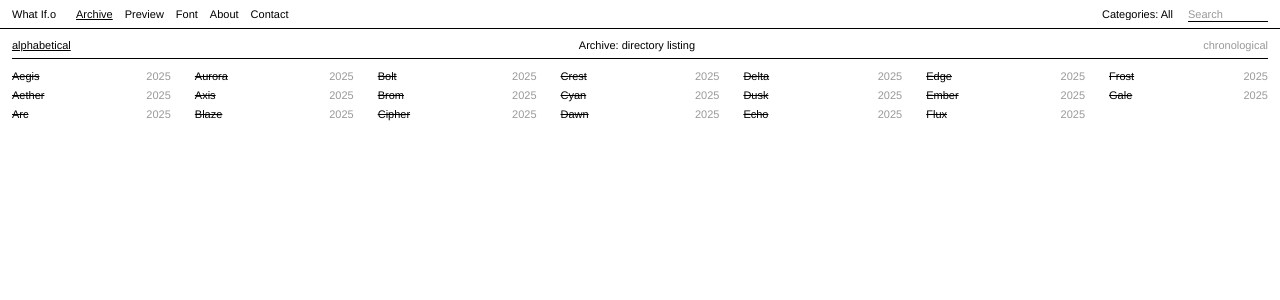
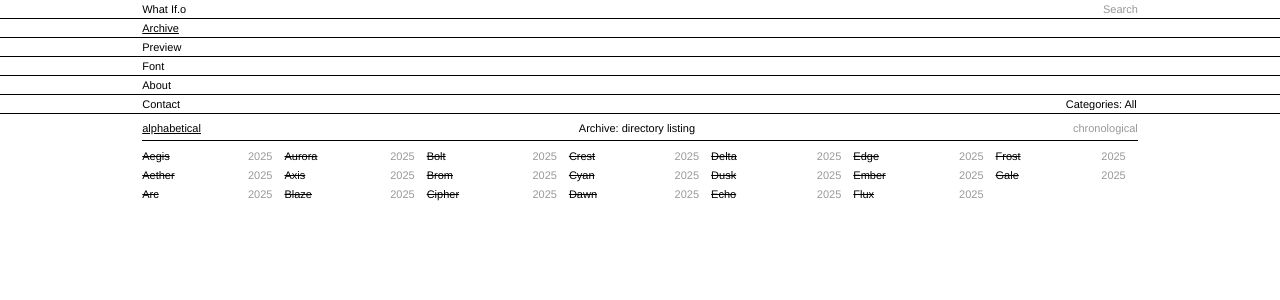
Before and after one commit to Junyyyong/What-If.o, a React (Vite) app: page / in a window 1280 px wide. Shown: the top 300 px of the page. Built offline with nearby package versions, Linux system fonts and the light colour scheme.

Commit message:
업데이트

```diff
--- a/src/App.tsx
+++ b/src/App.tsx
@@ -6,14 +6,6 @@ import type { Character } from './data/characters';
 
 type Page = 'archive' | 'preview' | 'font' | 'about' | 'contact';
 type Sort  = 'alphabetical' | 'chronological';
-
-const NAV: { label: string; page: Page }[] = [
-  { label: 'Archive', page: 'archive' },
-  { label: 'Preview', page: 'preview' },
-  { label: 'Font',    page: 'font'    },
-  { label: 'About',   page: 'about'   },
-  { label: 'Contact', page: 'contact' },
-];
 
 const CATEGORIES = ['All', 'Hero', 'Villain', 'Support', 'Neutral'] as const;
 type Category = typeof CATEGORIES[number];
@@ -43,61 +35,10 @@ function Lightbox({ src, onClose }: { src: string; onClose: () => void }) {
   );
 }
 
-// ─── Header ───────────────────────────────────────────────────────────────────
-function Header({
-  page, setPage, search, setSearch, category, setCategory,
-}: {
-  page: Page; setPage: (p: Page) => void;
-  search: string; setSearch: (s: string) => void;
-  category: Category; setCategory: (c: Category) => void;
-}) {
-  return (
-    <header className="header">
-      <div className="header-left">
-        <button className="site-title" onClick={() => setPage('archive')}>
-          What If.o
-        </button>
-        <nav className="top-nav">
-          {NAV.map(({ label, page: p }) => (
-            <button
-              key={p}
-              className={`nav-btn${page === p ? ' active' : ''}`}
-              onClick={() => setPage(p)}
-            >
-              {label}
-            </button>
-          ))}
-        </nav>
-      </div>
-      <div className="header-right">
-        <select
-          className="cat-select"
-          value={category}
-          onChange={e => setCategory(e.target.value as Category)}
-        >
-          {CATEGORIES.map(c => (
-            <option key={c} value={c}>
-              {c === 'All' ? 'Categories: All' : c}
-            </option>
-          ))}
-        </select>
-        <input
-          className="search-input"
-          type="text"
-          placeholder="Search"
-          value={search}
-          onChange={e => setSearch(e.target.value)}
-        />
-      </div>
-    </header>
-  );
-}
-
-// ─── Fade wrapper ─────────────────────────────────────────────────────────────
+// ─── Fade ─────────────────────────────────────────────────────────────────────
 function Fade({ children }: { children: React.ReactNode }) {
   return (
     <motion.div
-      className="fade-wrap"
       initial={{ opacity: 0 }} animate={{ opacity: 1 }} exit={{ opacity: 0 }}
       transition={{ duration: 0.1 }}
     >
@@ -107,58 +48,42 @@ function Fade({ children }: { children: React.ReactNode }) {
 }
 
 // ─── Archive ──────────────────────────────────────────────────────────────────
-function ArchivePage({
-  open, search, category,
-}: {
-  open: (s: string) => void;
-  search: string;
-  category: Category;
+function ArchivePage({ open, search, category }: {
+  open: (s: string) => void; search: string; category: Category;
 }) {
   const [sort, setSort] = useState<Sort>('alphabetical');
 
-  const filtered = useMemo(() => {
-    let list = [...characters];
-    if (category !== 'All') list = list.filter(c => c.category === category);
-    if (search) list = list.filter(c =>
+  const list = useMemo(() => {
+    let arr = [...characters];
+    if (category !== 'All') arr = arr.filter(c => c.category === category);
+    if (search) arr = arr.filter(c =>
       c.name.toLowerCase().includes(search.toLowerCase()) ||
       c.creator.toLowerCase().includes(search.toLowerCase())
     );
-    if (sort === 'alphabetical') list.sort((a, b) => a.name.localeCompare(b.name));
-    else list.sort((a, b) => b.year - a.year);
-    return list;
+    if (sort === 'alphabetical') arr.sort((a, b) => a.name.localeCompare(b.name));
+    else arr.sort((a, b) => b.year - a.year);
+    return arr;
   }, [sort, search, category]);
 
   return (
     <Fade>
       <div className="content-header">
-        <button
-          className={`sort-btn${sort === 'alphabetical' ? ' active' : ''}`}
-          onClick={() => setSort('alphabetical')}
-        >
+        <button className={`sort-btn${sort === 'alphabetical' ? ' on' : ''}`} onClick={() => setSort('alphabetical')}>
           alphabetical
         </button>
-        <span className="content-title">Archive: directory listing</span>
-        <button
-          className={`sort-btn${sort === 'chronological' ? ' active' : ''}`}
-          onClick={() => setSort('chronological')}
-        >
+        <span>Archive: directory listing</span>
+        <button className={`sort-btn${sort === 'chronological' ? ' on' : ''}`} onClick={() => setSort('chronological')}>
           chronological
         </button>
       </div>
-
       <div className="archive-cols">
-        {filtered.map(char => {
+        {list.map(char => {
           const clickable = !!(char.sheet || char.url);
           return (
-            <div
-              key={char.id}
-              className={`arc-entry${clickable ? ' clickable' : ''}`}
-              onClick={() => clickable && handleClick(char, open)}
-            >
-              <span className={char.placeholder ? 'strikethrough' : ''}>
-                {char.name}
-              </span>
-              <span className="arc-date">{char.year}</span>
+            <div key={char.id} className={`arc-entry${clickable ? ' clickable' : ''}`}
+              onClick={() => clickable && handleClick(char, open)}>
+              <span className={char.placeholder ? 'strike' : ''}>{char.name}</span>
+              <span className="arc-year">{char.year}</span>
             </div>
           );
         })}
@@ -168,46 +93,34 @@ function ArchivePage({
 }
 
 // ─── Preview ──────────────────────────────────────────────────────────────────
-function PreviewPage({
-  open, search, category,
-}: {
-  open: (s: string) => void;
-  search: string;
-  category: Category;
+function PreviewPage({ open, search, category }: {
+  open: (s: string) => void; search: string; category: Category;
 }) {
-  const filtered = useMemo(() => {
-    let list = [...characters];
-    if (category !== 'All') list = list.filter(c => c.category === category);
-    if (search) list = list.filter(c =>
-      c.name.toLowerCase().includes(search.toLowerCase())
-    );
-    return list.sort((a, b) => a.name.localeCompare(b.name));
+  const list = useMemo(() => {
+    let arr = [...characters];
+    if (category !== 'All') arr = arr.filter(c => c.category === category);
+    if (search) arr = arr.filter(c => c.name.toLowerCase().includes(search.toLowerCase()));
+    return arr.sort((a, b) => a.name.localeCompare(b.name));
   }, [search, category]);
 
   return (
     <Fade>
       <div className="content-header">
-        <span className="sort-btn active">alphabetical</span>
-        <span className="content-title">Preview: directory listing</span>
-        <span></span>
+        <span className="sort-btn on">alphabetical</span>
+        <span>Preview: directory listing</span>
+        <span />
       </div>
       <div className="preview-grid">
-        {filtered.map(char => {
+        {list.map(char => {
           const clickable = !!(char.sheet || char.url);
           const src = char.thumbnail ?? char.sheet;
           return (
-            <div
-              key={char.id}
-              className={`prev-card${clickable ? ' clickable' : ''}`}
-              onClick={() => clickable && handleClick(char, open)}
-            >
+            <div key={char.id} className={`prev-card${clickable ? ' clickable' : ''}`}
+              onClick={() => clickable && handleClick(char, open)}>
               {src
                 ? <img src={src} className="prev-img" alt={char.name} />
-                : <div className="prev-img prev-placeholder" />
-              }
-              <div className={`prev-label${char.placeholder ? ' strikethrough' : ''}`}>
-                {char.name}
-              </div>
+                : <div className="prev-img prev-ph" />}
+              <div className={`prev-label${char.placeholder ? ' strike' : ''}`}>{char.name}</div>
             </div>
           );
         })}
@@ -221,9 +134,9 @@ function FontPage() {
   return (
     <Fade>
       <div className="content-header">
-        <span className="sort-btn active">listing</span>
-        <span className="content-title">Font: typeface listing</span>
-        <span></span>
+        <span className="sort-btn on">listing</span>
+        <span>Font: typeface listing</span>
+        <span />
       </div>
       <div className="font-list">
         {fonts.map(f => (
@@ -231,14 +144,12 @@ function FontPage() {
             <div className="font-preview-text">{f.preview}</div>
             <div className="font-row">
               <span className="font-name">{f.name}</span>
-              <span className="font-detail">{f.styles} style{f.styles > 1 ? 's' : ''} · {f.fileSize}</span>
+              <span className="font-dim">{f.styles} style{f.styles > 1 ? 's' : ''} · {f.fileSize}</span>
               <span className="font-desc">{f.description}</span>
               <span className={`font-badge${f.price === 'free' ? ' free' : ''}`}>
                 {f.price === 'free' ? 'Free' : `$${f.price}`}
               </span>
-              <button className="font-dl">
-                {f.price === 'free' ? 'Download' : 'Purchase'}
-              </button>
+              <button className="font-dl">{f.price === 'free' ? 'Download' : 'Purchase'}</button>
             </div>
           </div>
         ))}
@@ -251,19 +162,11 @@ function FontPage() {
 function AboutPage() {
   return (
     <Fade>
-      <div className="content-header">
-        <span></span>
-        <span className="content-title">About</span>
-        <span></span>
-      </div>
+      <div className="content-header"><span /><span>About</span><span /></div>
       <div className="text-body">
-        <p>What If.o is an independent archive documenting original characters
-        created by multiple designers. Each entry represents a unique character
-        with its own design history, narrative context, and visual identity.</p>
-        <p>The archive is organised alphabetically and updated each semester
-        as new characters are introduced. All works are owned by their respective creators.</p>
-        <p>The What If.o Font collection comprises typefaces developed alongside
-        the character archive.</p>
+        <p>What If.o is an independent archive documenting original characters created by multiple designers. Each entry represents a unique character with its own design history, narrative context, and visual identity.</p>
+        <p>The archive is organised alphabetically and updated each semester as new characters are introduced. All works are owned by their respective creators.</p>
+        <p>The What If.o Font collection comprises typefaces developed alongside the character archive.</p>
         <p>Founded 2025. Currently cataloguing {characters.length} characters.</p>
       </div>
     </Fade>
@@ -274,18 +177,12 @@ function AboutPage() {
 function ContactPage() {
   return (
     <Fade>
-      <div className="content-header">
-        <span></span>
-        <span className="content-title">Contact</span>
-        <span></span>
-      </div>
+      <div className="content-header"><span /><span>Contact</span><span /></div>
       <div className="text-body">
-        <p>For inquiries regarding the archive, font licensing, submissions,
-        or collaborations, please reach out by email.</p>
+        <p>For inquiries regarding the archive, font licensing, submissions, or collaborations, please reach out by email.</p>
         <p><a href="mailto:hello@whatif.o" className="text-link">hello@whatif.o</a></p>
         <p>Response time is typically within 2–3 business days.</p>
-        <p className="contact-note">To submit a character: send your site URL or thumbnail
-        along with character name, category, and year.</p>
+        <p className="contact-note">To submit a character: send your site URL or thumbnail along with character name, category, and year.</p>
       </div>
     </Fade>
   );
@@ -300,20 +197,50 @@ export default function App() {
 
   return (
     <div className="app">
-      <Header
-        page={page} setPage={setPage}
-        search={search} setSearch={setSearch}
-        category={category} setCategory={setCategory}
-      />
 
+      {/* Row 1: What If.o ————————————————————— Search */}
+      <div className="nav-row">
+        <button className="site-title" onClick={() => setPage('archive')}>What If.o</button>
+        <input className="search-input" placeholder="Search" value={search}
+          onChange={e => setSearch(e.target.value)} />
+      </div>
+
+      {/* Row 2: Archive */}
+      <div className="nav-row">
+        <button className={`nav-btn${page === 'archive' ? ' active' : ''}`} onClick={() => setPage('archive')}>Archive</button>
+      </div>
+
+      {/* Row 3: Preview */}
+      <div className="nav-row">
+        <button className={`nav-btn${page === 'preview' ? ' active' : ''}`} onClick={() => setPage('preview')}>Preview</button>
+      </div>
+
+      {/* Row 4: Font */}
+      <div className="nav-row">
+        <button className={`nav-btn${page === 'font' ? ' active' : ''}`} onClick={() => setPage('font')}>Font</button>
+      </div>
+
+      {/* Row 5: About */}
+      <div className="nav-row">
+        <button className={`nav-btn${page === 'about' ? ' active' : ''}`} onClick={() => setPage('about')}>About</button>
+      </div>
+
+      {/* Row 6: Contact ————————————————— Categories */}
+      <div className="nav-row">
+        <button className={`nav-btn${page === 'contact' ? ' active' : ''}`} onClick={() => setPage('contact')}>Contact</button>
+        <select className="cat-select" value={category}
+          onChange={e => setCategory(e.target.value as Category)}>
+          {CATEGORIES.map(c => (
+            <option key={c} value={c}>{c === 'All' ? 'Categories: All' : c}</option>
+          ))}
+        </select>
+      </div>
+
+      {/* Content */}
       <main className="main">
         <AnimatePresence mode="wait">
-          {page === 'archive' && (
-            <ArchivePage key="archive" open={setLbSrc} search={search} category={category} />
-          )}
-          {page === 'preview' && (
-            <PreviewPage key="preview" open={setLbSrc} search={search} category={category} />
-          )}
+          {page === 'archive' && <ArchivePage key="archive" open={setLbSrc} search={search} category={category} />}
+          {page === 'preview' && <PreviewPage key="preview" open={setLbSrc} search={search} category={category} />}
           {page === 'font'    && <FontPage    key="font" />}
           {page === 'about'   && <AboutPage   key="about" />}
           {page === 'contact' && <ContactPage key="contact" />}
--- a/src/index.css
+++ b/src/index.css
@@ -1,4 +1,4 @@
-/* ─── Reset ─────────────────────────────────────────────────── */
+/* ─── Reset ──────────────────────────────────────────────────── */
 *, *::before, *::after { margin: 0; padding: 0; box-sizing: border-box; }
 html, body, #root { height: 100%; }
 
@@ -14,30 +14,23 @@ body {
 button, select, input {
   font-family: inherit;
   font-size: inherit;
+  color: inherit;
 }
 
-/* ─── App ────────────────────────────────────────────────────── */
+/* ─── App shell ──────────────────────────────────────────────── */
 .app {
   display: flex;
   flex-direction: column;
   min-height: 100vh;
 }
 
-/* ─── Header ─────────────────────────────────────────────────── */
-.header {
+/* ─── Nav rows (each nav item = own row, 1/9 margin each side) ── */
+.nav-row {
   display: flex;
   align-items: baseline;
   justify-content: space-between;
-  padding: 8px 12px 6px;
+  padding: 3px calc(100vw / 9);
   border-bottom: 1px solid #000;
-  gap: 12px;
-  flex-wrap: wrap;
-}
-
-.header-left {
-  display: flex;
-  align-items: baseline;
-  gap: 20px;
 }
 
 .site-title {
@@ -45,74 +38,50 @@ button, select, input {
   border: none;
   padding: 0;
   cursor: pointer;
-  color: #000;
-  white-space: nowrap;
 }
-
 .site-title:hover { opacity: 0.5; }
-
-.top-nav {
-  display: flex;
-  gap: 12px;
-}
 
 .nav-btn {
   background: none;
   border: none;
   padding: 0;
   cursor: pointer;
-  color: #000;
 }
-
 .nav-btn:hover  { text-decoration: underline; }
 .nav-btn.active { text-decoration: underline; }
 
-.header-right {
-  display: flex;
-  align-items: baseline;
-  gap: 12px;
+.search-input {
+  background: none;
+  border: none;
+  outline: none;
+  text-align: right;
+  width: 60px;
 }
+.search-input::placeholder { color: #999; }
 
 .cat-select {
   background: none;
   border: none;
   cursor: pointer;
-  color: #000;
   appearance: none;
   -webkit-appearance: none;
-  padding-right: 2px;
 }
 
-.search-input {
-  border: none;
-  border-bottom: 1px solid #000;
-  outline: none;
-  background: none;
-  width: 80px;
-  padding-bottom: 1px;
+/* ─── Main content (same 1/9 side margins) ───────────────────── */
+.main {
+  flex: 1;
+  padding: 6px calc(100vw / 9);
 }
 
-.search-input::placeholder { color: #999; }
-
-/* ─── Main ───────────────────────────────────────────────────── */
-.main {
-  flex: 1;
-  padding: 8px 12px;
-}
-
-.fade-wrap { width: 100%; }
-
-/* ─── Content header row ─────────────────────────────────────── */
+/* ─── Content header (alphabetical | title | chronological) ───── */
 .content-header {
   display: flex;
   justify-content: space-between;
   align-items: baseline;
   border-bottom: 1px solid #000;
-  padding-bottom: 4px;
-  margin-bottom: 8px;
+  padding-bottom: 3px;
+  margin-bottom: 6px;
 }
-
-.content-title { color: #000; }
 
 .sort-btn {
   background: none;
@@ -121,47 +90,41 @@ button, select, input {
   cursor: pointer;
   color: #999;
 }
+.sort-btn.on    { color: #000; text-decoration: underline; }
+.sort-btn:hover { color: #000; }
 
-.sort-btn.active { color: #000; text-decoration: underline; }
-.sort-btn:hover  { color: #000; }
-
-/* ─── Archive columns ────────────────────────────────────────── */
+/* ─── Archive: 7 newspaper columns ──────────────────────────── */
 .archive-cols {
-  column-count: 7;
-  column-gap: 24px;
+  columns: 7;
+  column-gap: 0;
 }
 
 .arc-entry {
   display: flex;
   justify-content: space-between;
-  gap: 6px;
+  gap: 4px;
   break-inside: avoid;
   line-height: 1.75;
   cursor: default;
+  padding-right: 12px;
 }
-
-.arc-entry.clickable          { cursor: pointer; }
+.arc-entry.clickable { cursor: pointer; }
 .arc-entry.clickable:hover span:first-child { text-decoration: underline; }
 
-.arc-date {
-  white-space: nowrap;
-  flex-shrink: 0;
-  color: #999;
-}
-
-.strikethrough { text-decoration: line-through; }
+.arc-year  { color: #999; white-space: nowrap; flex-shrink: 0; }
+.strike    { text-decoration: line-through; }
 
 /* ─── Preview grid ───────────────────────────────────────────── */
 .preview-grid {
   display: grid;
-  grid-template-columns: repeat(auto-fill, minmax(130px, 1fr));
+  grid-template-columns: repeat(7, 1fr);
   gap: 1px;
   background: #000;
   border: 1px solid #000;
 }
 
-.prev-card            { background: #fff; cursor: default; }
-.prev-card.clickable  { cursor: pointer; }
+.prev-card           { background: #fff; cursor: default; }
+.prev-card.clickable { cursor: pointer; }
 .prev-card.clickable:hover .prev-img { opacity: 0.8; }
 
 .prev-img {
@@ -171,27 +134,21 @@ button, select, input {
   display: block;
   transition: opacity 0.15s;
 }
-
-.prev-placeholder { background: #f0f0f0; }
-
-.prev-label {
-  font-size: 11px;
-  padding: 4px 6px 6px;
-  line-height: 1.4;
-}
+.prev-ph    { background: #f0f0f0; }
+.prev-label { font-size: 11px; padding: 4px 6px 6px; line-height: 1.4; }
 
 /* ─── Font page ──────────────────────────────────────────────── */
 .font-list { display: flex; flex-direction: column; }
 
 .font-item {
   border-bottom: 1px solid #000;
-  padding: 16px 0;
+  padding: 14px 0;
 }
 
 .font-preview-text {
   font-size: 28px;
   line-height: 1.2;
-  margin-bottom: 10px;
+  margin-bottom: 8px;
   white-space: nowrap;
   overflow: hidden;
   text-overflow: ellipsis;
@@ -200,21 +157,16 @@ button, select, input {
 .font-row {
   display: flex;
   align-items: baseline;
-  gap: 16px;
+  gap: 14px;
   flex-wrap: wrap;
 }
 
-.font-name   { font-weight: bold; }
-.font-detail { color: #666; }
-.font-desc   { color: #666; flex: 1; }
+.font-name  { font-weight: bold; }
+.font-dim   { color: #999; }
+.font-desc  { color: #999; flex: 1; }
 
-.font-badge {
-  border: 1px solid #000;
-  padding: 0 5px;
-  white-space: nowrap;
-}
-
-.font-badge.free { color: #666; border-color: #999; }
+.font-badge      { border: 1px solid #000; padding: 0 5px; white-space: nowrap; }
+.font-badge.free { color: #999; border-color: #999; }
 
 .font-dl {
   background: #000;
@@ -224,7 +176,6 @@ button, select, input {
   cursor: pointer;
   white-space: nowrap;
 }
-
 .font-dl:hover { opacity: 0.65; }
 
 /* ─── Text pages ─────────────────────────────────────────────── */
@@ -235,11 +186,10 @@ button, select, input {
   gap: 14px;
   padding-top: 4px;
 }
-
-.text-body p { line-height: 1.7; }
-.text-link   { color: #000; }
+.text-body p  { line-height: 1.7; }
+.text-link    { color: #000; }
 .text-link:hover { text-decoration: none; }
-.contact-note { color: #666; border-top: 1px solid #000; padding-top: 12px; }
+.contact-note { color: #999; border-top: 1px solid #000; padding-top: 10px; }
 
 /* ─── Lightbox ───────────────────────────────────────────────── */
 .lb-backdrop {
@@ -252,17 +202,10 @@ button, select, input {
   justify-content: center;
   padding: 40px;
 }
-
-.lb-img {
-  max-width: 100%;
-  max-height: 100%;
-  object-fit: contain;
-}
-
+.lb-img { max-width: 100%; max-height: 100%; object-fit: contain; }
 .lb-close {
   position: fixed;
-  top: 16px;
-  right: 20px;
+  top: 16px; right: 20px;
   background: none;
   border: none;
   color: #fff;
@@ -270,17 +213,18 @@ button, select, input {
   cursor: pointer;
   opacity: .7;
 }
-
 .lb-close:hover { opacity: 1; }
 
 /* ─── Responsive ─────────────────────────────────────────────── */
-@media (max-width: 900px) {
-  .archive-cols { column-count: 4; }
+@media (max-width: 1024px) {
+  .nav-row, .main { padding-left: calc(100vw / 7); padding-right: calc(100vw / 7); }
+  .archive-cols   { columns: 5; }
+  .preview-grid   { grid-template-columns: repeat(5, 1fr); }
 }
 
-@media (max-width: 600px) {
-  .archive-cols  { column-count: 2; }
-  .top-nav       { gap: 8px; }
-  .header-right  { display: none; }
-  .preview-grid  { grid-template-columns: repeat(auto-fill, minmax(90px, 1fr)); }
+@media (max-width: 700px) {
+  .nav-row, .main { padding-left: 16px; padding-right: 16px; }
+  .archive-cols   { columns: 2; }
+  .preview-grid   { grid-template-columns: repeat(3, 1fr); }
+  .cat-select     { display: none; }
 }
```
